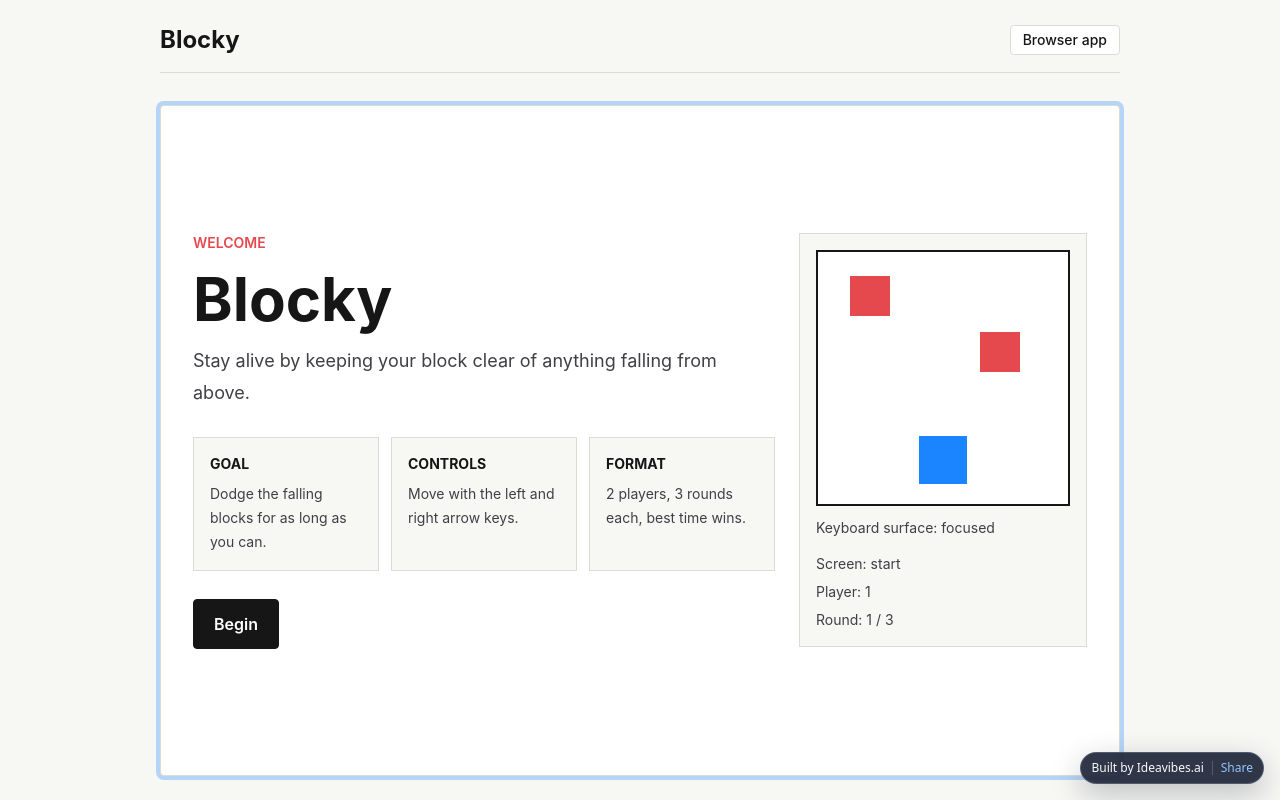
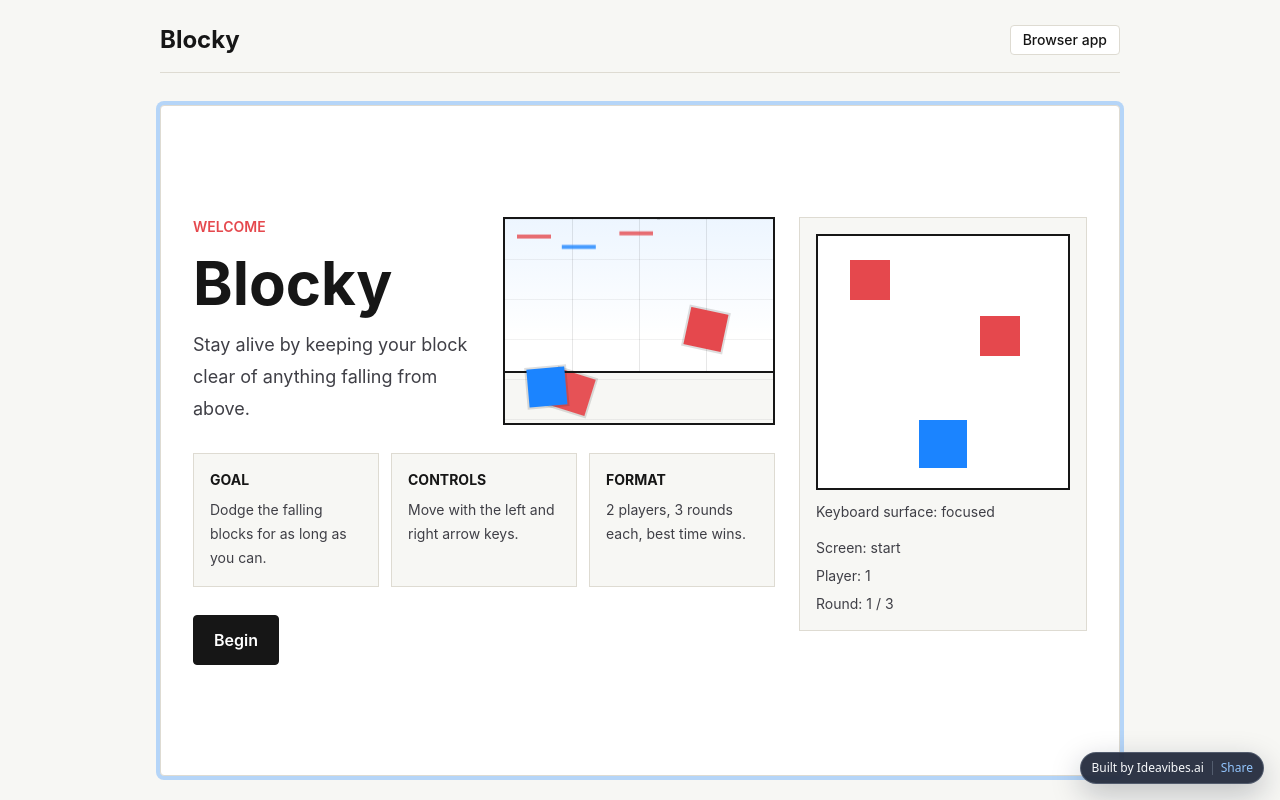
Before and after one commit to mtplayground/prisha-r-s-8172-blocky, a React (Vite) app: page / in a window 1280 px wide. Built offline with nearby package versions, Linux system fonts and the light colour scheme.

Commit message:
feat: Animate the start screen with a moving block motif

```diff
--- a/src/components/screens/StartScreen.tsx
+++ b/src/components/screens/StartScreen.tsx
@@ -20,6 +20,7 @@
 export function StartScreen({ onBegin }: StartScreenProps) {
   return (
     <div className="space-y-7">
+      <div className="grid gap-6 lg:grid-cols-[1fr_17rem] lg:items-center">
         <div className="space-y-4">
           <p className="text-sm font-semibold uppercase tracking-normal text-hazard">
             Welcome
@@ -28,8 +29,21 @@
             Blocky
           </h2>
           <p className="max-w-2xl text-lg leading-8 text-zinc-700">
-          Stay alive by keeping your block clear of anything falling from above.
+            Stay alive by keeping your block clear of anything falling from
+            above.
           </p>
+        </div>
+
+        <div className="start-motif" aria-hidden="true" role="presentation">
+          <div className="start-motif__lane start-motif__lane--one" />
+          <div className="start-motif__lane start-motif__lane--two" />
+          <div className="start-motif__lane start-motif__lane--three" />
+          <span className="start-motif__block start-motif__block--one" />
+          <span className="start-motif__block start-motif__block--two" />
+          <span className="start-motif__block start-motif__block--three" />
+          <span className="start-motif__player" />
+          <span className="start-motif__ground" />
+        </div>
       </div>
 
       <div className="grid gap-3 sm:grid-cols-3">
--- a/src/styles.css
+++ b/src/styles.css
@@ -28,6 +28,172 @@
 textarea,
 select {
   font: inherit;
+}
+
+.start-motif {
+  position: relative;
+  min-height: 13rem;
+  overflow: hidden;
+  border: 2px solid #161616;
+  background:
+    linear-gradient(180deg, rgba(27, 132, 255, 0.08), transparent 58%), #ffffff;
+  box-shadow: inset 0 -3.25rem 0 #f7f7f4;
+}
+
+.start-motif::before,
+.start-motif::after {
+  position: absolute;
+  content: '';
+}
+
+.start-motif::before {
+  inset: 0;
+  background-image: linear-gradient(
+    rgba(22, 22, 22, 0.06) 1px,
+    transparent 1px
+  );
+  background-size: 100% 2.5rem;
+}
+
+.start-motif::after {
+  top: 0.75rem;
+  left: 0.75rem;
+  width: 2.1rem;
+  height: 0.3rem;
+  background: #e5484d;
+  box-shadow:
+    2.8rem 0.65rem 0 #1b84ff,
+    6.4rem -0.2rem 0 #e5484d;
+  animation: start-motif-sparkle 3.2s ease-in-out infinite;
+}
+
+.start-motif__lane {
+  position: absolute;
+  top: 0;
+  bottom: 3.25rem;
+  width: 1px;
+  background: rgba(22, 22, 22, 0.1);
+}
+
+.start-motif__lane--one {
+  left: 25%;
+}
+
+.start-motif__lane--two {
+  left: 50%;
+}
+
+.start-motif__lane--three {
+  left: 75%;
+}
+
+.start-motif__block,
+.start-motif__player {
+  position: absolute;
+  display: block;
+  width: 2.35rem;
+  aspect-ratio: 1;
+  box-shadow: 0 0 0 2px rgba(22, 22, 22, 0.14);
+}
+
+.start-motif__block {
+  top: -3rem;
+  background: #e5484d;
+  animation: start-motif-fall 3.4s cubic-bezier(0.42, 0, 0.2, 1) infinite;
+}
+
+.start-motif__block--one {
+  left: calc(25% - 1.175rem);
+  animation-delay: -0.6s;
+}
+
+.start-motif__block--two {
+  left: calc(50% - 1.175rem);
+  animation-delay: -1.75s;
+}
+
+.start-motif__block--three {
+  left: calc(75% - 1.175rem);
+  animation-delay: -2.8s;
+}
+
+.start-motif__player {
+  bottom: 1.05rem;
+  left: calc(50% - 1.175rem);
+  z-index: 2;
+  background: #1b84ff;
+  animation: start-motif-drift 2.8s ease-in-out infinite alternate;
+}
+
+.start-motif__ground {
+  position: absolute;
+  right: 0;
+  bottom: 3.1rem;
+  left: 0;
+  height: 2px;
+  background: #161616;
+}
+
+@keyframes start-motif-fall {
+  0% {
+    transform: translateY(0) rotate(0deg);
+  }
+
+  77% {
+    opacity: 1;
+  }
+
+  90% {
+    opacity: 0;
+  }
+
+  100% {
+    transform: translateY(13rem) rotate(18deg);
+    opacity: 0;
+  }
+}
+
+@keyframes start-motif-drift {
+  0% {
+    transform: translateX(-5.8rem) rotate(-5deg);
+  }
+
+  100% {
+    transform: translateX(5.8rem) rotate(5deg);
+  }
+}
+
+@keyframes start-motif-sparkle {
+  0%,
+  100% {
+    opacity: 0.45;
+    transform: translateY(0);
+  }
+
+  50% {
+    opacity: 1;
+    transform: translateY(0.35rem);
+  }
+}
+
+@media (prefers-reduced-motion: reduce) {
+  .start-motif::after,
+  .start-motif__block,
+  .start-motif__player {
+    animation: none;
+  }
+
+  .start-motif__block--one {
+    top: 2.5rem;
+  }
+
+  .start-motif__block--two {
+    top: 5.25rem;
+  }
+
+  .start-motif__block--three {
+    top: 1.5rem;
+  }
 }
 
 .game-over-impact {
```
Lines whose indentation alone changed are shown as unchanged.
